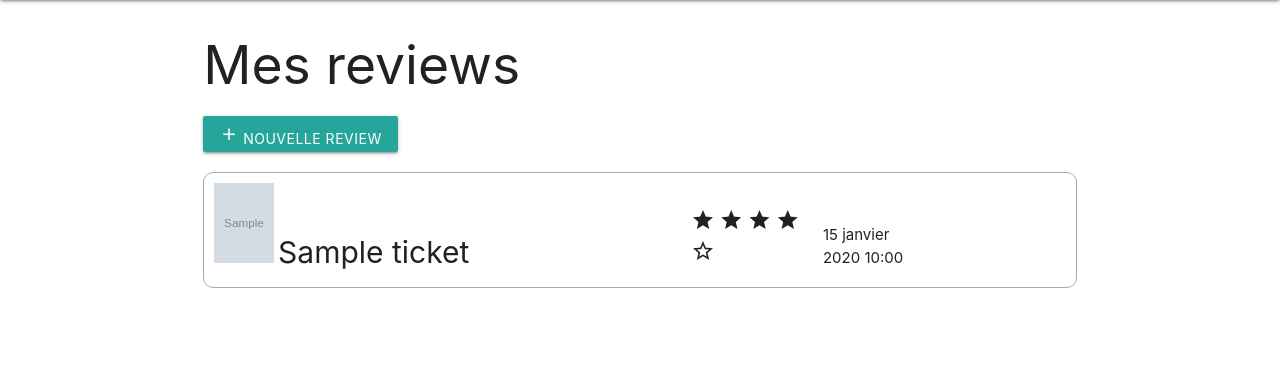
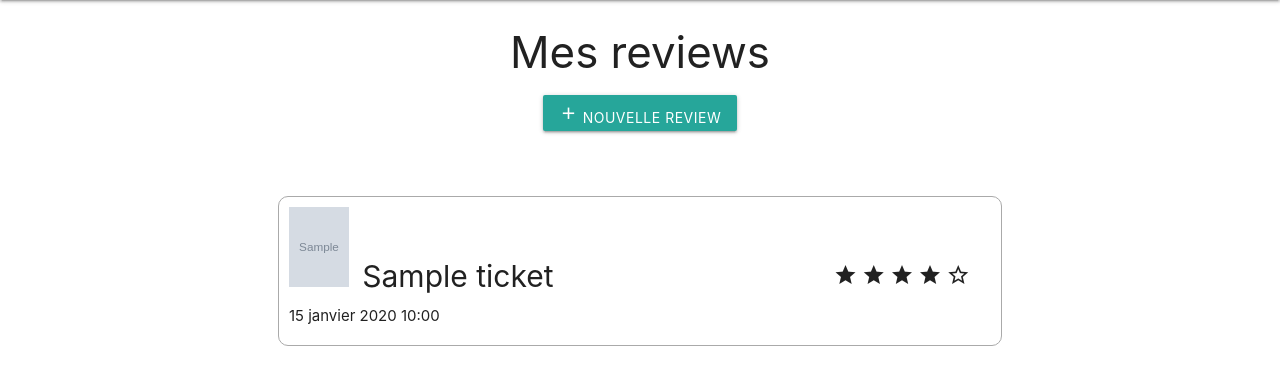
Before and after one commit to CedPi/LitReview, a Django app: page /review/list/ in a window 1280 px wide. Shown: the part 64-449 px from the top of the page. Run offline with Django 4.2, Linux system fonts and the light colour scheme; a user stored in the database is signed in; tables that the repository leaves empty hold one stand-in row (values such as "Sample post"); grey boxes marked "Sample" are stand-in pictures; some libraries are stand-ins or nearby versions.

Commit message:
empêche l'utilisateur de s'abonner à lui-même + ajustements front

```diff
--- a/review/static/review/style.css
+++ b/review/static/review/style.css
@@ -142,12 +142,12 @@ select {
 }
 
 .ticket-row__date {
-    width: 10%;
+    width: 35%;
 }
 
 .ticket-row__actions {
     text-align: right;
-    width: 18%;
+    width: 62%;
     visibility: hidden;
 }
 
@@ -182,17 +182,19 @@ select {
 }
 
 .review-row__title {
-    width: 48%;
+    margin-left: 20px;
+    width: 50%;
     font-size: 2em;
 
 }
 
 .review-row__rating {
-    width: 15%;
+    text-align: right;
+    width: 36%;
 }
 
 .review-row__date {
-    width: 10%;
+    width: 55%;
 }
 
 .review-row__headline,
@@ -206,6 +208,6 @@ select {
 
 .review-row__actions {
     text-align: right;
-    width: 18%;
+    width: 42%;
     visibility: hidden;
 }
--- a/review/templates/review/review_list.html
+++ b/review/templates/review/review_list.html
@@ -6,16 +6,17 @@
 
 <div class="container">
     <div class="row">
-        <div class="col s12">
-            <h2>Mes reviews</h2>
+        <div class="col s10 offset-m1 center-align">
+            <h3>Mes reviews</h3>
             <a href="{% url 'review-add' %}" class="waves-effect waves-light btn">
                 <i class="material-icons">add</i>
                 Nouvelle review
             </a>
         </div>
     </div>
+    <br><br>
     <div class="row">
-        <div class="col s12">
+        <div class="col s10 offset-m1">
             {% for review in reviews %}
             <div class="review-row">
                 <div class="review-row__img"><img src="{{ review.ticket.image.url }}" alt=""></div>
--- a/review/views.py
+++ b/review/views.py
@@ -134,9 +134,9 @@ def subscriptions(request):
     uf = UserFollows.objects.all()
     followed_users = uf.filter(user=request.user.id)
     users = uf.filter(followed_user=request.user.id)
-    form = FollowUserForm()
+    form = FollowUserForm(user=request.user)
     if request.method == "POST":
-        form = FollowUserForm(request.POST)
+        form = FollowUserForm(user=request.user, data=request.POST)
         if form.is_valid():
             uf = form.save(commit=False)
             uf.user = request.user
```
Also changed, not shown: review/forms.py (+10 -0 lines), review/templates/review/home.html (+13 -2 lines), review/templates/review/ticket_list.html (+4 -3 lines).
